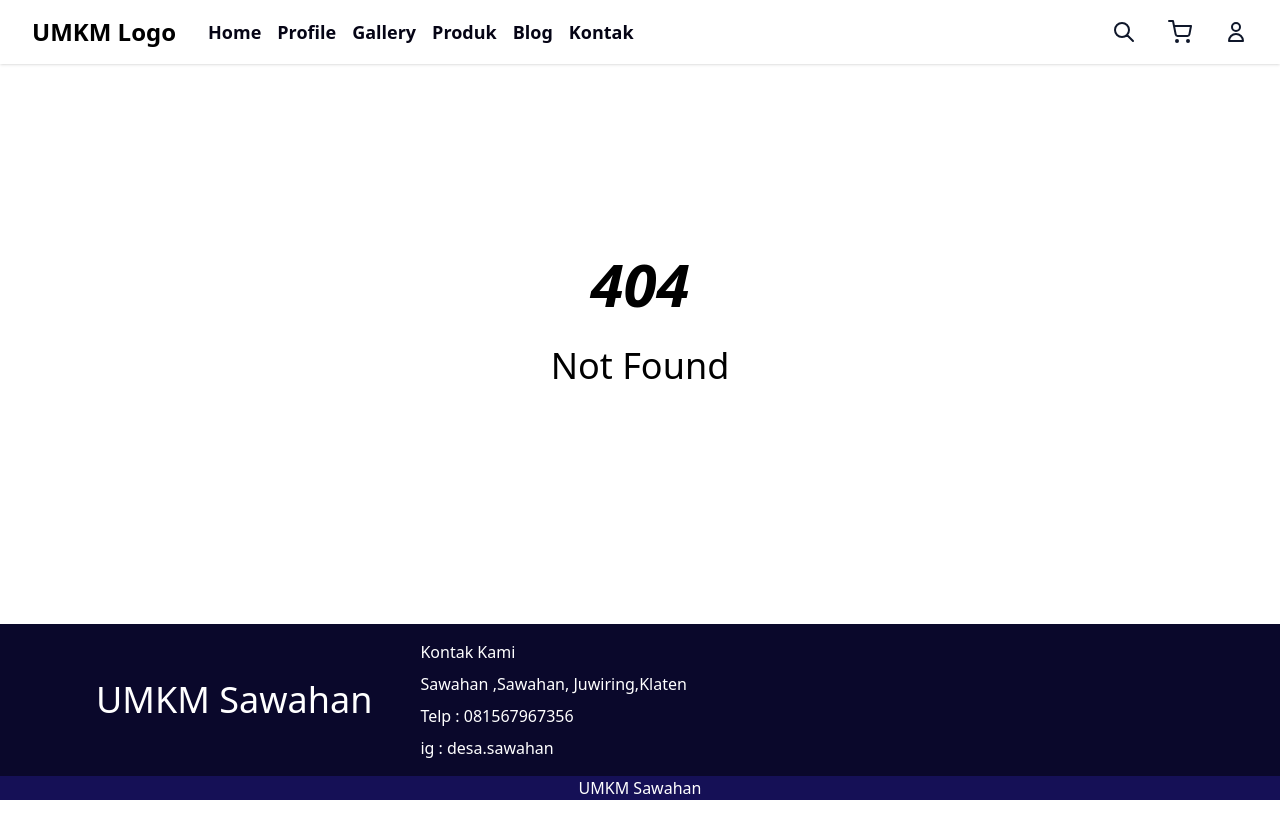
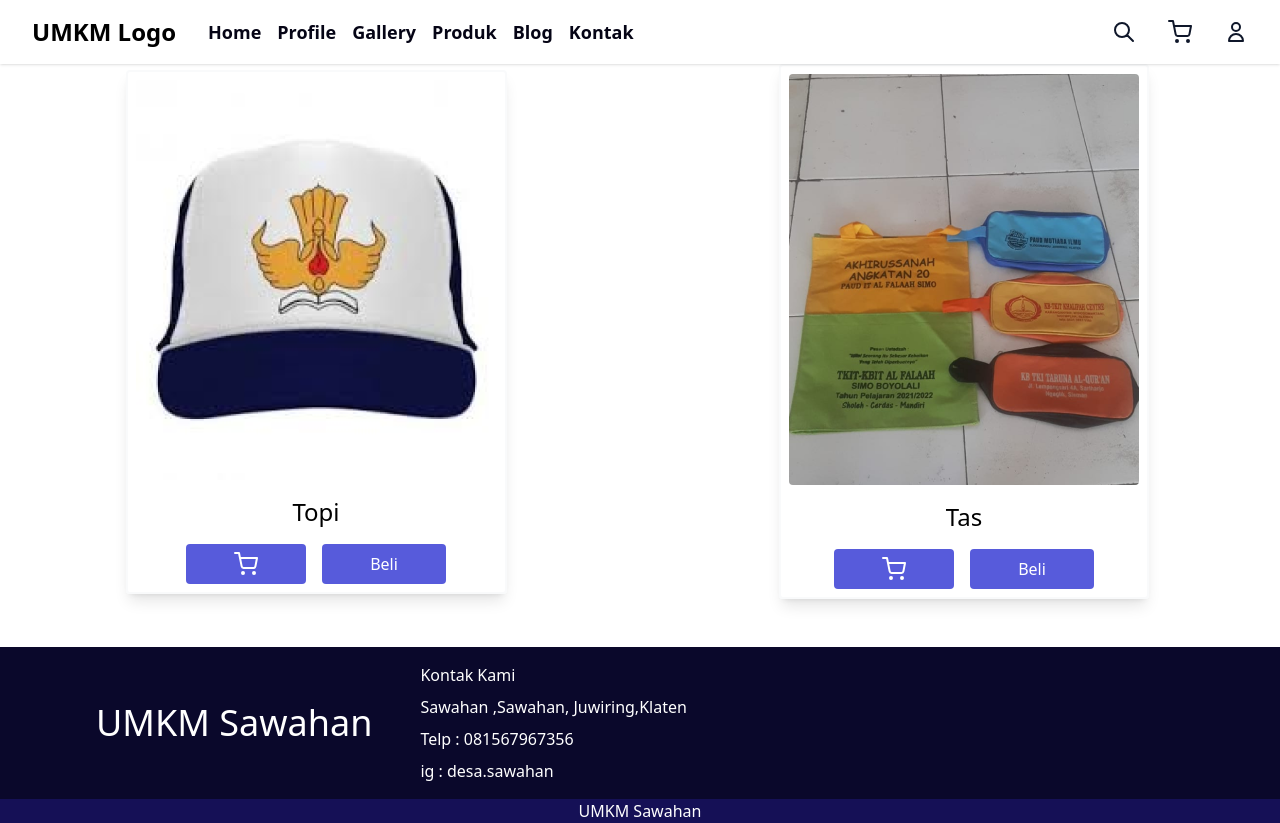
Before and after one commit to UnknownRori/pkm-2024, a React (Vite) app: page /produk in a window 1280 px wide. Before the commit this address had no page. Before the commit the page ends 800 px from the top, so only its background shows below. Built offline with nearby package versions, Linux system fonts and the light colour scheme.

Commit message:
📦 added kontak and product list

```diff
--- /dev/null
+++ b/src/pages/kontak.tsx
@@ -0,0 +1,17 @@
+import BaseLayout from "@/layout/base";
+
+export default function Kontak() {
+  return (
+    <BaseLayout>
+      <div className="flex justify-between items-center h-full">
+        <div className="flex justify-center items-center w-full">
+          081567967356
+        </div>
+        <iframe className="rounded w-full" src="https://www.google.com/maps/embed?pb=!1m14!1m8!1m3!1d823.7861120906641!2d110.7222114!3d-7.6645054!3m2!1i1024!2i768!4f13.1!3m3!1m2!1s0x2e7a3f7ac89a3ea3%3A0x2356bdfa80e5dca6!2sKantor%20Kepala%20Desa%20Sawahan!5e1!3m2!1sen!2sid!4v1731841408024!5m2!1sen!2sid" width="600" height="450" loading="lazy"></iframe>
+        <div className="flex justify-center items-center w-full">
+          desa.sawahan
+        </div>
+      </div>
+    </BaseLayout>
+  );
+}
--- /dev/null
+++ b/src/pages/product-list.tsx
@@ -0,0 +1,16 @@
+import ProductCard from "@/components/product-card";
+
+import TopiImg from "@/assets/topi.png";
+import TasImg from "@/assets/tas.png";
+import BaseLayout from "@/layout/base";
+
+export default function ProductList() {
+  return (
+    <BaseLayout>
+      <div className="grid gap-4 grid-cols-2 justify-center items-center justify-items-center">
+        <ProductCard img={TopiImg} title="Topi"></ProductCard>
+        <ProductCard img={TasImg} title="Tas"></ProductCard>
+      </div>
+    </BaseLayout>
+  );
+}
```
Also changed, not shown: src/routes.tsx (+10 -0 lines).
